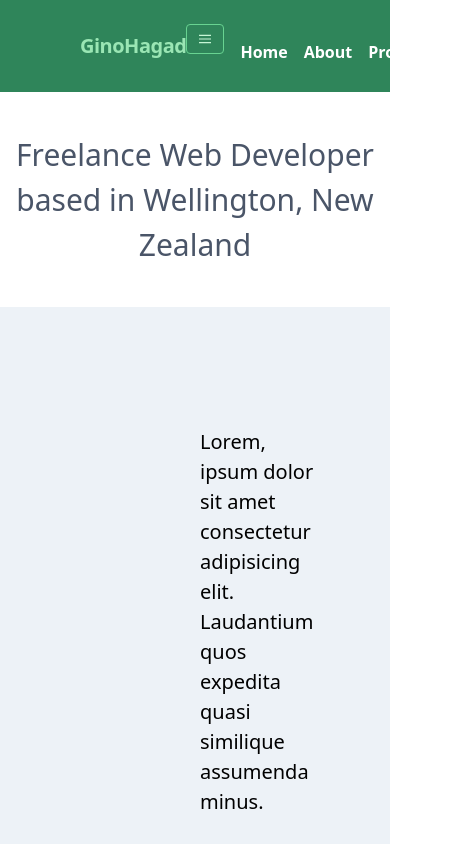
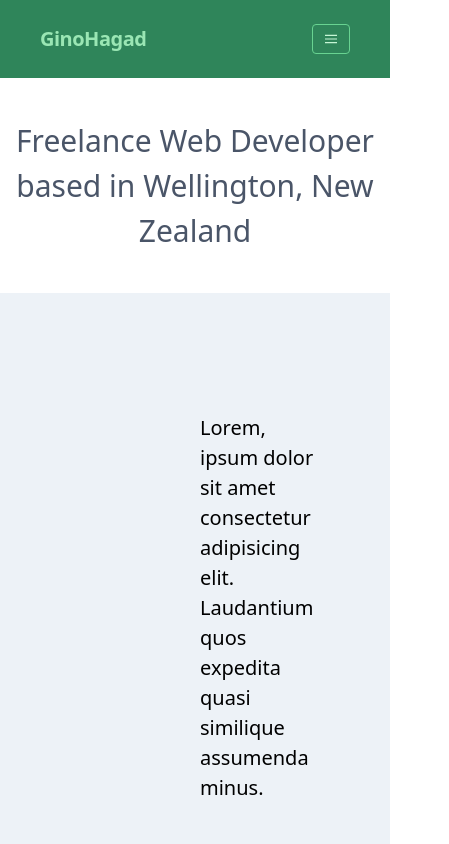
Before and after one commit to ginohagad/dev_portfolio, a React (Create React App) app: page / in a window 390 px wide. Shown: the top 844 px of the page, 449 px wide, since content can reach past the window. Built offline with nearby package versions, Linux system fonts and the light colour scheme.

Commit message:
Updated navbar to be responsive for mobile.

```diff
--- a/src/components/Nav/Nav.js
+++ b/src/components/Nav/Nav.js
@@ -5,16 +5,16 @@ const Nav = (props) => {
 
 
 	return (
-		<nav className="flex bg-green-700 py-6 px-20">
+		<nav className="flex bg-green-700 py-6 px-10">
 			<div className="container mx-auto flex items-center text-green-300">
 				<a href="#" className="font-semibold text-xl tracking-tight hover:text-white">GinoHagad</a>
 			</div>
-			<div className="block lg:hidden">
+			<div className="block md:hidden">
 				<button className="flex items-center px-3 py-2 border rounded text-green-200 border-green-400 hover:text-white hover:border-white">
 					<svg className="fill-current h-3 w-3" viewBox="0 0 20 20" xmlns="http://www.w3.org/2000/svg"><title>Menu</title><path d="M0 3h20v2H0V3zm0 6h20v2H0V9zm0 6h20v2H0v-2z"/></svg>
 				</button>
 			</div>
-			<div className="flex px-2 pt-2">
+			<div className="hidden md:flex px-2 pt-2">
 				<a href="#" class="mt-1 block px-2 py-1 text-white font-semibold rounded hover:bg-green-800 hover:text-green-200">Home</a>
 				<a href="#" class="mt-1 block px-2 py-1 text-white font-semibold rounded hover:bg-green-800 hover:text-green-200">About</a>
 				<a href="#" class="mt-1 block px-2 py-1 text-white font-semibold rounded hover:bg-green-800 hover:text-green-200">Projects</a>
```
